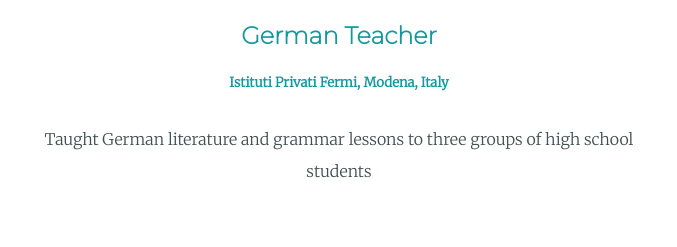
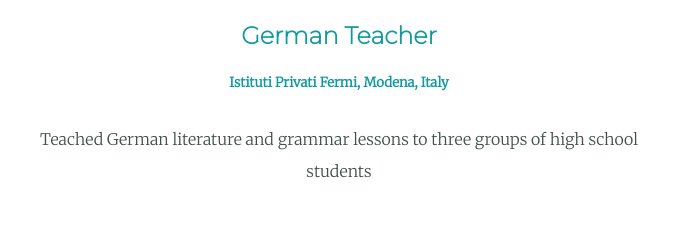
Before and after one commit to martinafabio/cv-eng, a plain HTML site: page work.html in a window 1280 px wide. Shown: the part 1359-1606 px from the top of the page, 301-978 px from the left. Drawn offline with Linux system fonts and the light colour scheme.

Commit message:
Update work.html

```diff
--- a/work.html
+++ b/work.html
@@ -52,7 +52,7 @@
       <h5>2019-2019</h5>
       <h3>German Teacher</h3>
       <h5>Istituti Privati Fermi, Modena, Italy</h5>
-      <p class="workdescription">Taught German literature and grammar lessons to three groups of high school students</p>
+      <p class="workdescription">Teached German literature and grammar lessons to three groups of high school students</p>
     </div>
     <hr>
 
```
